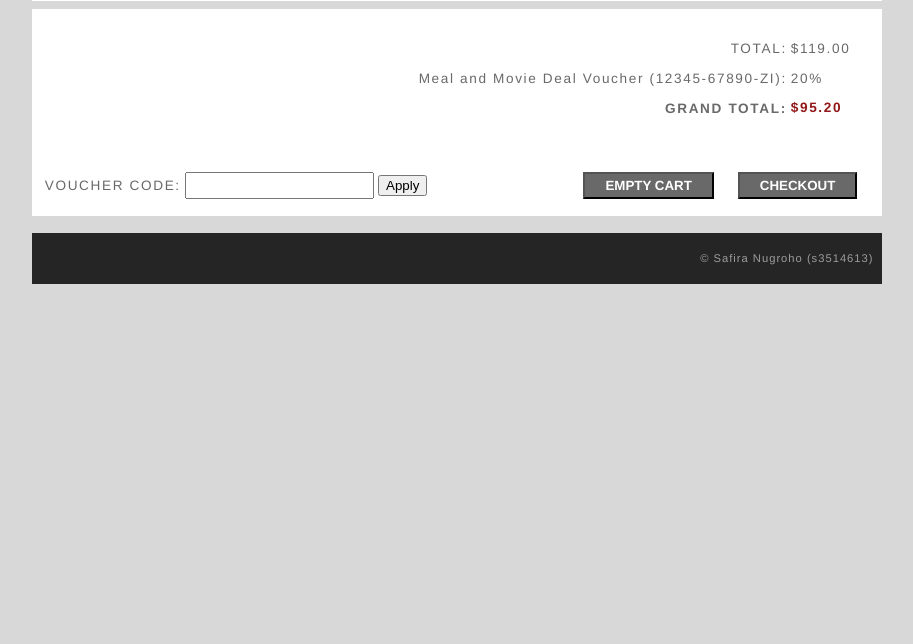
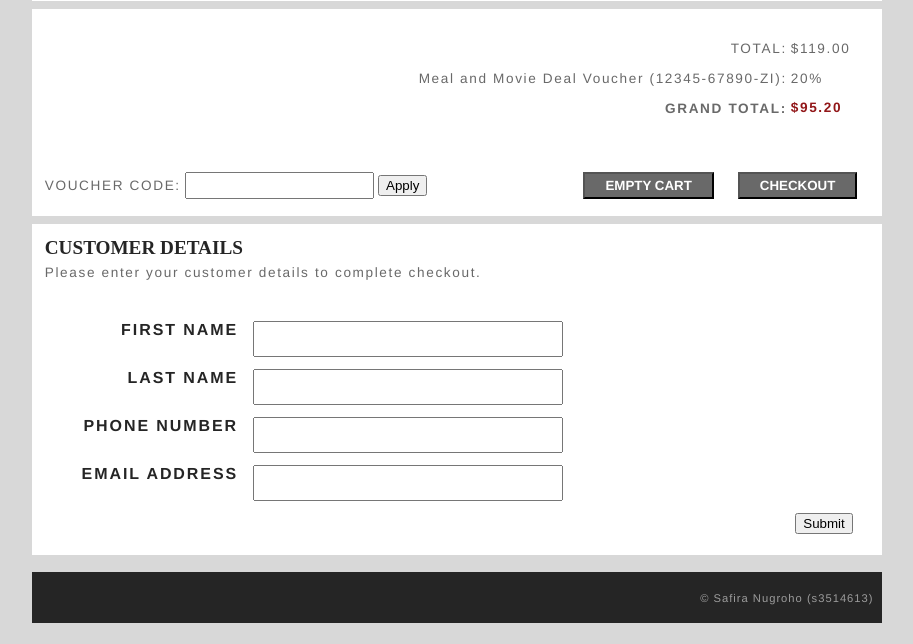
Before and after one commit to alexander-rivaldy/WPassignment3, a PHP site: page /shoppingCart.html in a window 1280 px wide. Shown: the part 884-1528 px from the top of the page, without its empty margins (183-1096 px from the left). Before the commit the page ends 1168 px from the top, so only its background shows below. Run offline with PHP 8.4, Linux system fonts and the light colour scheme; some web fonts are replaced.

Commit message:
shoppingCart + customer details

```diff
--- a/css/shoppingCart.css
+++ b/css/shoppingCart.css
@@ -670,7 +797,7 @@
 		text-transform: lowercase;
 	}
 
-	.moviebox h2 {
+	.moviebox h2, #customerdetails h2 {
 		margin: 0;
 		color: #252525;
 		text-transform: uppercase;
@@ -681,7 +808,7 @@
 		width: 10%;
 	}
 
-	.moviebox h6 {
+	.moviebox h6, #customerdetails h6 {
 		font-size: 0.85em;
 		text-align: left;
 		margin: 0;
@@ -829,4 +956,46 @@
 		margin: 0 3%;
 	}
 
+	#customerdetails {
+		width: 97%;
+		position: relative;
+		margin: 0.5% 0;
+		padding: 1.5%;
+		display: inline-block;
+		background-color: #FFF;
+		font-family: Gotham, "Helvetica Neue", Helvetica, Arial, sans-serif;
+	}
+
+	form {
+		margin: 5% 2%;
+	}
+
+	.label {
+		margin: 1.5%;
+	}
+
+	.label label {
+		float: left;
+		text-align: right;
+		margin-right: 2%;
+		width: 165px;
+		color: #252525;
+		text-transform: uppercase;
+		font-size: 1em;
+		letter-spacing: 0.12em;
+		font-weight: bold;
+	}
+
+	.label input {
+		width: 300px;
+		height: 30px;
+		font-size: 0.85em;
+		padding-left: 0.5%;
+		font-family: Gotham, "Helvetica Neue", Helvetica, Arial, sans-serif;
+	}
+
+	#submit {
+		float: right;
+	}
+
 }
--- a/shoppingCart.html
+++ b/shoppingCart.html
@@ -118,8 +118,35 @@
     	<button type="button">Empty Cart</button>
     </div>
   </div>
+  <div id="customerdetails">
+  	<h2>CUSTOMER DETAILS</h2>
+    <h6>Please enter your customer details to complete checkout.</h6>
+  	<form action="" method="post">
+    	<div class="label">
+            <label>First Name</label>
+            <input type="text" name="firstname" required><br>
+        </div>
 
-<div id="footer">
+        <div class="label">
+            <label>Last Name</label>
+            <input type="text" name="lastname" required><br>
+        </div>
+
+        <div class="label">
+            <label>Phone Number</label>
+            <input type="text" name="phonenumber" required><br>
+        </div>
+
+        <div class="label">
+            <label>Email Address</label>
+            <input type="email" name="email" required><br>
+        </div>
+
+        <div id="submit"><input type="submit" value="Submit"></div>
+    </form>
+  </div>
+
+  <div id="footer">
     	<p>&copy; Safira Nugroho (s3514613)</p>
   </div>
 
```
Also changed, not shown: other parts of css/shoppingCart.css (+135 -8 lines).
